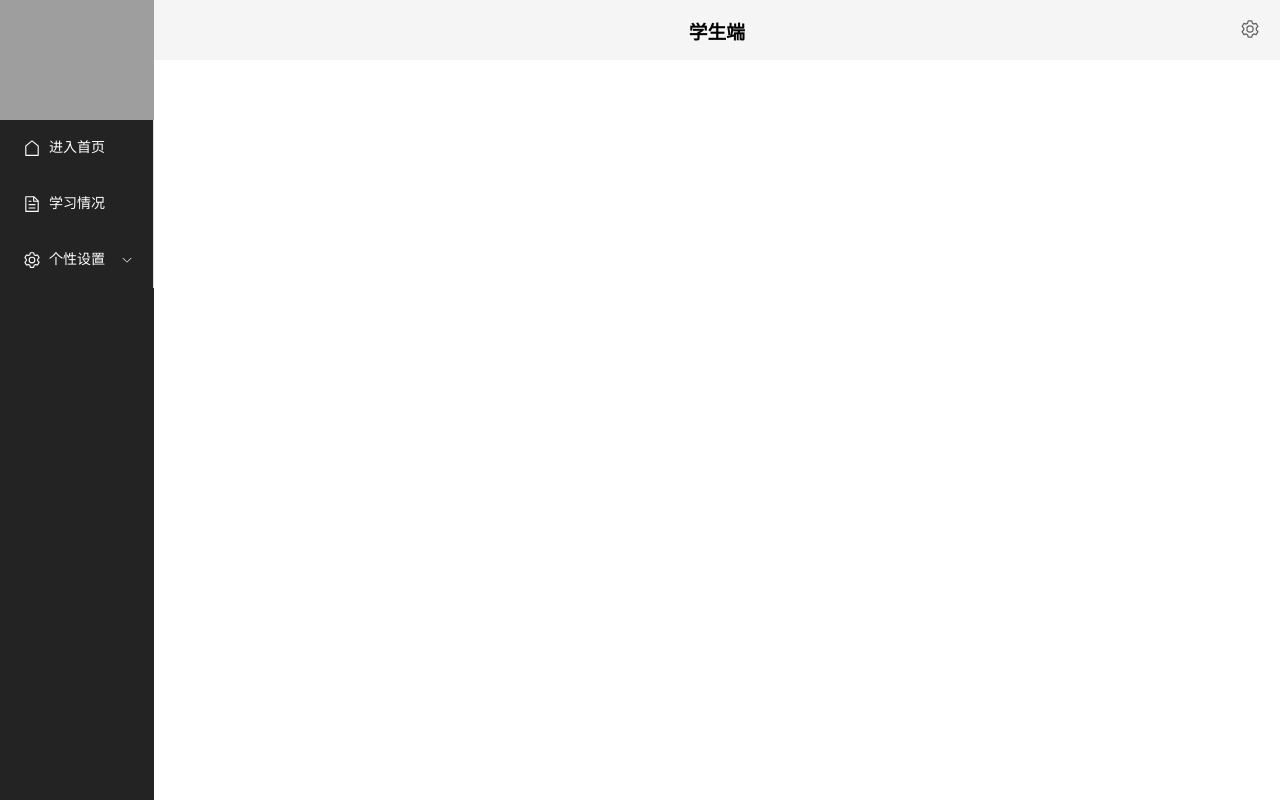
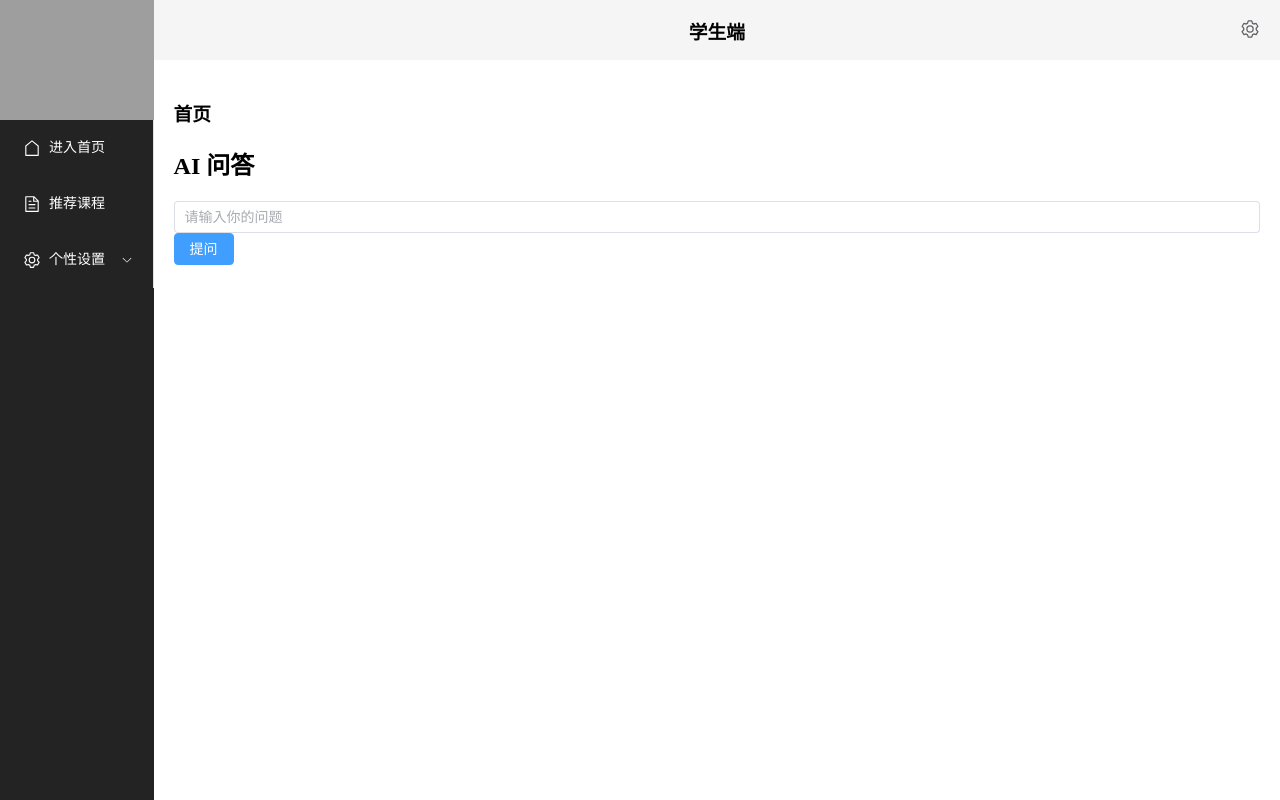
Before and after one commit to Luosj007/edu-plantform, a Vue app: page /student in a window 1280 px wide. Built offline with nearby package versions, Linux system fonts and the light colour scheme; grey boxes are pictures that could not be loaded.

Commit message:
学生端的各个选项初步设立

```diff
--- a/src/router/index.js
+++ b/src/router/index.js
@@ -8,7 +8,31 @@ const routes = [
   {
     path: '/student',
     component: () => import('@/views/StudentPage.vue'),
-    meta: { requiresAuth: true, role: 'student' }
+    meta: { requiresAuth: true, role: 'student' },
+    children: [
+      {
+        path: '',
+        component: () => import('@/views/HomeView.vue')
+      },
+      {
+        path: 'courses',
+        component: () => import('@/views/CoursesView.vue')
+      },
+      {
+        path: 'settings',
+        component: () => import('@/views/SettingsView.vue'),
+        children: [
+          {
+            path: 'information',
+            component: () => import('@/views/InformationView.vue')
+          },
+          {
+            path: 'password',
+            component: () => import('@/views/PasswordView.vue')
+          }
+        ]
+      }
+    ]
   },
   {
     path: '/parent',
--- /dev/null
+++ b/src/views/CoursesView.vue
@@ -0,0 +1,13 @@
+<template>
+  <div>
+    <h1>推荐课程</h1>
+  </div>
+</template>
+
+<script setup>
+// ...existing code...
+</script>
+
+<style scoped>
+/* ...existing styles... */
+</style>
--- /dev/null
+++ b/src/views/HomeView.vue
@@ -0,0 +1,51 @@
+<template>
+  <div>
+    <h1>首页</h1>
+    <!-- 这里是首页的内容 -->
+    <div class="ai-chat">
+      <h2>AI 问答</h2>
+      <el-input
+        v-model="question"
+        placeholder="请输入你的问题"
+        @keyup.enter="askQuestion"
+        clearable
+      ></el-input>
+      <el-button type="primary" @click="askQuestion">提问</el-button>
+      <div v-if="answer" class="answer">
+        <h3>回答：</h3>
+        <p>{{ answer }}</p>
+      </div>
+    </div>
+  </div>
+</template>
+
+<script setup>
+import { ref } from 'vue'
+import { ElMessage } from 'element-plus'
+
+const question = ref('')
+const answer = ref('')
+
+const askQuestion = async () => {
+  if (!question.value) {
+    ElMessage.warning('请输入你的问题')
+    return
+  }
+
+  // 模拟 AI 回答
+  answer.value = '这是一个模拟的回答。'
+  question.value = ''
+}
+</script>
+
+<style scoped>
+.ai-chat {
+  margin-top: 20px;
+}
+.answer {
+  margin-top: 10px;
+  padding: 10px;
+  border: 1px solid #ddd;
+  border-radius: 5px;
+}
+</style>
--- /dev/null
+++ b/src/views/InformationView.vue
@@ -0,0 +1,14 @@
+<template>
+  <div>
+    <h1>个人信息</h1>
+    <!-- 这里是个人信息的内容 -->
+  </div>
+</template>
+
+<script setup>
+// ...existing code...
+</script>
+
+<style scoped>
+/* ...existing styles... */
+</style>
--- /dev/null
+++ b/src/views/PasswordView.vue
@@ -0,0 +1,14 @@
+<template>
+  <div>
+    <h1>重置密码</h1>
+    <!-- 这里是重置密码的内容 -->
+  </div>
+</template>
+
+<script setup>
+// ...existing code...
+</script>
+
+<style scoped>
+/* ...existing styles... */
+</style>
--- /dev/null
+++ b/src/views/SettingsView.vue
@@ -0,0 +1,11 @@
+<template>
+  <router-view></router-view>
+</template>
+
+<script setup>
+// ...existing code...
+</script>
+
+<style scoped>
+/* ...existing styles... */
+</style>
--- a/src/views/StudentPage.vue
+++ b/src/views/StudentPage.vue
@@ -14,17 +14,17 @@
           <el-icon><House /></el-icon>
           <span>进入首页</span>
         </el-menu-item>
-        <el-menu-item index="/courses">
+        <el-menu-item index="/student/courses">
           <el-icon><Document /></el-icon>
-          <span>学习情况</span>
+          <span>推荐课程</span>
         </el-menu-item>
-        <el-sub-menu index="/settings">
+        <el-sub-menu index="/student/settings">
           <template #title>
             <el-icon><Setting /></el-icon>
             <span>个性设置</span>
           </template>
-          <el-menu-item index="/settings/information">个人信息</el-menu-item>
-          <el-menu-item index="/settings/password">重置密码</el-menu-item>
+          <el-menu-item index="/student/settings/information">个人信息</el-menu-item>
+          <el-menu-item index="/student/settings/password">重置密码</el-menu-item>
         </el-sub-menu>
       </el-menu>
       <!-- 分割线 -->
@@ -47,7 +47,7 @@
       </el-header>
       <el-main>
         <!-- 这是主要内容区域 -->
-        <!-- <router-view /> -->
+        <router-view />
       </el-main>
     </el-container>
   </el-container>
@@ -76,9 +76,9 @@ const handleCommand = async (command) => {
       }
     }
   } else if (command === 'information') {
-    router.push('/settings/information')
+    router.push('/student/settings/information')
   } else if (command === 'password') {
-    router.push('/settings/password')
+    router.push('/student/settings/password')
   }
 }
 </script>
```
